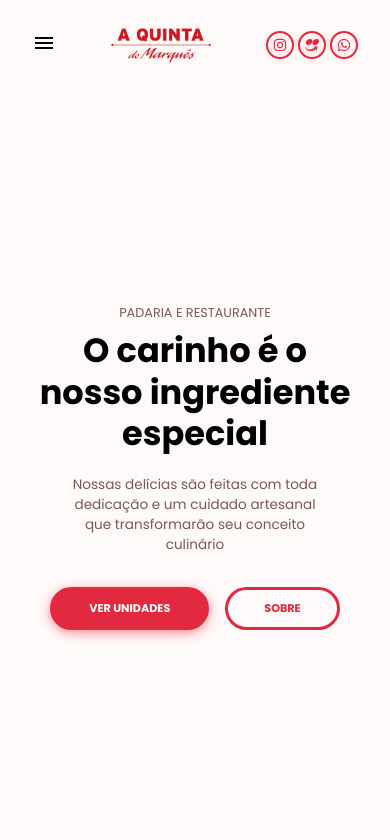
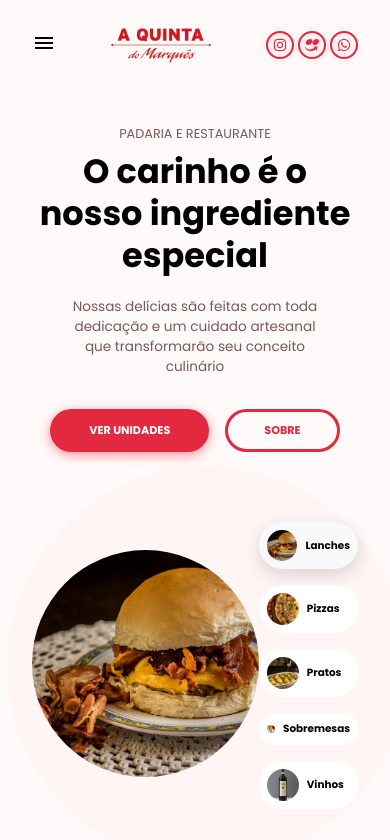
Before and after one commit to bryanmaraujo544/Restaurant-app, a Next.js app: page / in a window 390 px wide. Shown: the top 840 px of the page. Built offline with nearby package versions, Linux system fonts and the light colour scheme.

Commit message:
Images seciton of the banner finished: desktop/mobile

```diff
--- /dev/null
+++ b/src/components/Banner/Images/index.jsx
@@ -0,0 +1,71 @@
+import { useCallback, useState } from 'react'
+import {motion} from 'framer-motion'
+import { Container } from './styles'
+import Image from 'next/image'
+
+const buttonsData = [
+    {
+        text: 'Lanches',
+        image: '/Lanches.jpg',
+    },
+    {
+        text: 'Pizzas',
+        image: '/Pizza.jpg',
+    },
+    {
+        text: 'Pratos',
+        image: '/Pratos.jpg',
+    },
+    {
+        text: 'Sobremesas',
+        image: '/Sobremesas.jpg',
+    },
+    {
+        text: 'Vinhos',
+        image: '/Vinho.jpg',
+    },
+]
+
+export const Images = () => {
+    const [active, setActive] = useState({src: '/Lanches.jpg', alt: 'Lanches'})
+
+    const handleImage = useCallback((src, alt) => {
+        alt !== active.alt && setActive({src: src, alt: alt})
+
+    }, [active])
+
+    return (
+        <Container>
+            <motion.div initial={{x: -100}} animate={{x: 0}} exit={{x:-100}} className="image">
+                <Image
+                    src={active.src}
+                    width={300}
+                    height={300}
+                    objectFit="cover"
+                    alt={active.text}
+                />
+            </motion.div>
+            <div className="buttons">
+                {buttonsData.map((button, i) => (
+                    <motion.div
+                        className={`button ${button.text === active.alt ? 'active' : ''}`}
+                        key={i}
+                        onClick={() => handleImage(button.image, button.text)}
+                        whileHover={{scale: 1.1}}
+                        whileTap={{scale: 0.95}}
+
+                    >
+                        <Image
+                            src={button.image}
+                            width={32}
+                            height={32}
+                            objectFit="cover"
+                        />
+                        <p>{button.text}</p>
+                    </motion.div>
+                ))}
+            </div>
+
+        </Container>
+    )
+}
--- /dev/null
+++ b/src/components/Banner/Images/styles.js
@@ -0,0 +1,120 @@
+import styled from 'styled-components'
+
+export const Container = styled.div`
+    display: flex;
+    align-items: center;
+    height: 100%;
+    position: relative;
+
+
+    @media screen and (max-width: 966px){
+        margin-top: 64px;
+    }
+
+    @media screen and (max-width: ${props => props.theme.breakpoints.mobile}){
+        margin-top: 0px;
+    }
+    &:before{
+        content: '';
+        width: 500px;
+        height: 500px;
+        border-radius: 50%;
+        background: ${props => props.theme.colors.secondary};
+        position: absolute;
+        left: -25px;
+        bottom: 50%;
+        transform: translateY(50%);
+
+        @media screen and (min-width: ${props => props.theme.breakpoints["sm-screen"]}){
+            height: 600px;
+            width: 600px
+        }
+
+        @media screen and (max-width: ${props => props.theme.breakpoints.mobile}){
+            width: 400px;
+            height: 400px;
+        }
+    }
+
+    .image{
+        width: 80%;
+        img{
+            width: 400px;
+            border-radius: 50%50%;
+            object-fit: cover;
+
+            @media screen and (min-width: ${props => props.theme.breakpoints["sm-screen"]}){
+                width: 500px
+            }
+
+            @media screen and (max-width: ${props => props.theme.breakpoints.mobile}){
+                width: 300px;
+            }
+        }
+    }
+
+    .buttons{
+        position: relative;
+        right: 0;
+        display: flex;
+        flex-direction: column;
+        z-index: 2;
+        width: 25%;
+
+        @media screen and (max-width: ${props => props.theme.breakpoints["l-screen"]}){
+            width: 35%;
+        }
+
+        @media screen and (max-width: 966px){
+            width: 35%;
+        }
+        .button{
+            background: #fff;
+            display: flex;
+            justify-content: flex-start;
+            align-items: center;
+            width: 100%;
+
+            padding: 8px;
+            border-radius: 9999px;
+
+            cursor: pointer;
+
+            @media screen and (min-width: ${props => props.theme.breakpoints["sm-screen"]}){
+                padding: 12px;
+            }
+
+            &.active{
+                background: #F8F9FA;
+                box-shadow: 0px 6px 18px rgba(0,0,0,0.15);
+            }
+
+            img {
+                border-radius: 50%;
+                width: 32px;
+                height: 32px;
+                object-fit: cover;
+
+                @media screen and (min-width: ${props => props.theme.breakpoints["sm-screen"]}){
+                    width: 42px;
+                    height: 42px;
+                }
+            }
+
+            p {
+                font-weight: 700;
+                font-size: 1.3rem;
+                margin-left: 8px;
+
+                @media screen and (min-width: ${props => props.theme.breakpoints["sm-screen"]}){
+                    font-size: 1.5rem;
+                }
+            }
+
+            & + .button {
+                margin-top: 16px;
+            }
+
+        }
+    }
+`
--- a/src/components/Banner/Titles/styles.js
+++ b/src/components/Banner/Titles/styles.js
@@ -7,7 +7,7 @@ export const Container = styled.div`
     justify-content: center;
     align-items: flex-start;
 
-    @media screen and (max-width: ${props => props.theme.breakpoints["tablet"]}){
+    @media screen and (max-width: 966px){
         align-items: center;
         text-align: center;
     }
@@ -27,6 +27,11 @@ export const Container = styled.div`
     h1{
         font-size: 5.2rem;
         line-height: 1.25;
+
+        @media screen and (min-width: ${props => props.theme.breakpoints["sm-screen"]}){
+            font-size: 5.6rem;
+            width: 100%;
+        }
 
         @media screen and (max-width: ${props => props.theme.breakpoints["tablet"]}){
             font-size: 4.8rem;
--- a/src/components/Banner/index.jsx
+++ b/src/components/Banner/index.jsx
@@ -1,7 +1,7 @@
 import { Container } from './styles'
 import Link from 'next/link'
 import { Titles } from './Titles'
-
+import { Images } from './Images'
 
 export const Banner = ({title, description, uptitle, home}) => {
     return (
@@ -14,6 +14,9 @@ export const Banner = ({title, description, uptitle, home}) => {
                     uptitle="padaria e restaurante"
                 />
             </div>
+            <div className="images">
+                <Images />
+            </div>
         </Container>
     )
 }
--- a/src/components/Banner/styles.js
+++ b/src/components/Banner/styles.js
@@ -5,7 +5,7 @@ export const Container = styled.section`
     grid-template-columns: repeat(2, 1fr);
     height: 100%;
 
-    @media screen and (max-width: ${props => props.theme.breakpoints["tablet"]}){
+    @media screen and (max-width: 966px){
         grid-template-columns: 1fr;
     }
 
@@ -21,7 +21,7 @@ export const Container = styled.section`
     .images{
         grid-column: 2 / 3;
 
-        @media screen and (max-width: ${props => props.theme.breakpoints["tablet"]}){
+        @media screen and (max-width: 966px){
             grid-column: 1 / 2;
         }
     }
--- a/src/theme.js
+++ b/src/theme.js
@@ -2,6 +2,7 @@ export const theme = {
     colors: {
       background: "#fffafa",
       primary: "#E3293F",
+      secondary: "rgba(255, 245, 245, 1)",
       text: "#330000",
       "second-text": "rgba(51, 0, 0, 0.65)",
       white: "#fff",
```
Also changed, not shown: public/Sobremesas.jpg (renamed from public/Sobremesaa.jpg).
